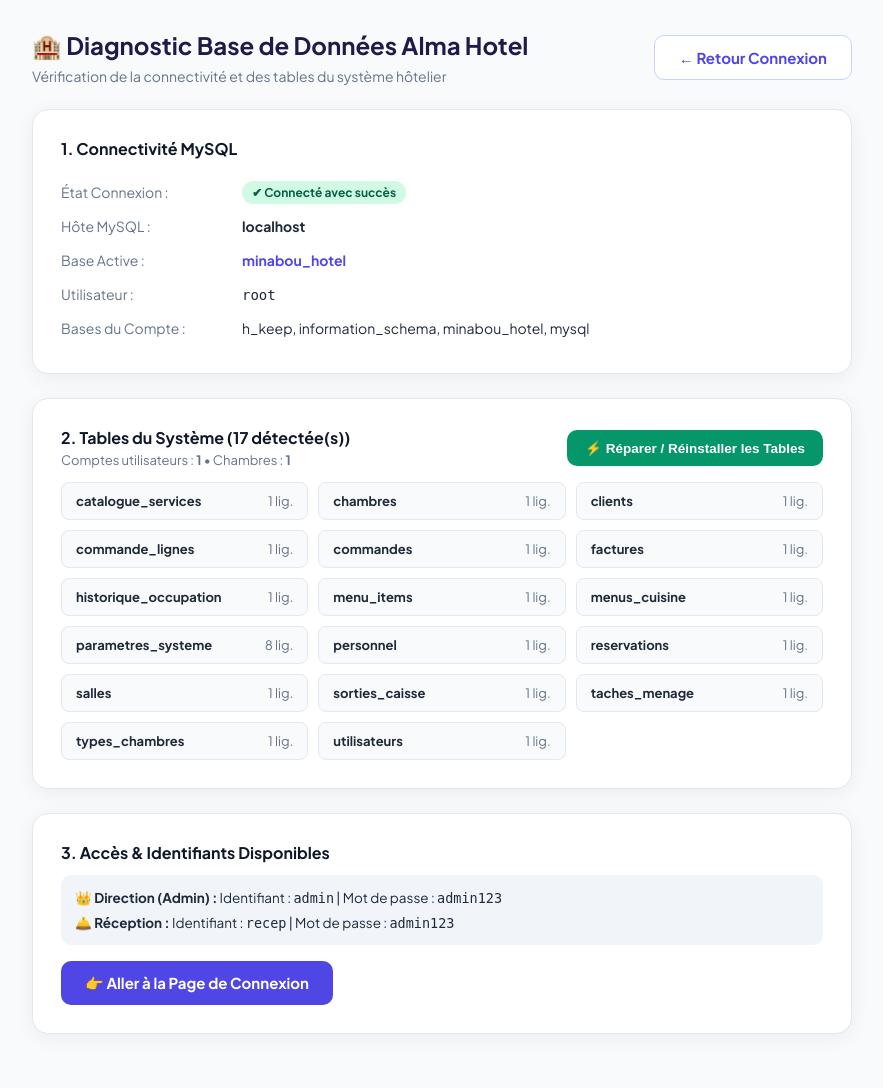
After one commit to benlegladiator/hotel, a PHP site: page /db_status.php in a window 1280 px wide. The commit adds this page. Shown: the whole page, without its empty margins (198-1081 px from the left). Run offline with PHP 8.4, Linux system fonts and the light colour scheme; data comes from the database, SQL or seed files in the repository; both versions use the stored data as it was before the commit; tables that the repository leaves empty hold one stand-in row (values such as "Sample post").

Commit message:
fix(auth): resolution erreur 500 sur login, auto-installation de la base hotel et outil db_status

```diff
--- a/config/db.php
+++ b/config/db.php
@@ -26,13 +26,6 @@ if ($is_local) {
     define('DB_NAME', 'minabou_hotel');
     define('DB_USER', 'root');
     define('DB_PASS', '');
-} else {
-    // ── 2. Paramètres InfinityFree (En Ligne) ─────────────────
-    define('DB_HOST', 'sql113.infinityfree.com');
-    define('DB_USER', 'if0_39882531');
-    define('DB_PASS', 'cmTJtR2Z2yq8MO');
-    define('DB_NAME', 'if0_39882531_mandel');
-}
 
     try {
         $pdo = new PDO(
@@ -46,11 +39,133 @@ try {
                 PDO::ATTR_TIMEOUT            => 5,
             ]
         );
+    } catch (PDOException $e) {
+        $pdo = null;
+        throw $e;
+    }
+} else {
+    // ── 2. Paramètres InfinityFree (En Ligne) ─────────────────
+    $db_host = 'sql113.infinityfree.com';
+    $db_user = 'if0_39882531';
+    $db_pass = 'cmTJtR2Z2yq8MO';
 
+    // Recherche de la base de données hôtelière parmi les bases créées
+    $preferred_dbs = [
+        'if0_39882531_hotel',
+        'if0_39882531_alma',
+        'if0_39882531_almahotel',
+        'if0_39882531_mandel'
+    ];
+
+    $pdo = null;
+    $connected_db = null;
+
+    foreach ($preferred_dbs as $candidate_db) {
+        try {
+            $test_pdo = new PDO(
+                "mysql:host={$db_host};dbname={$candidate_db};charset=utf8mb4",
+                $db_user,
+                $db_pass,
+                [
+                    PDO::ATTR_ERRMODE            => PDO::ERRMODE_EXCEPTION,
+                    PDO::ATTR_DEFAULT_FETCH_MODE => PDO::FETCH_ASSOC,
+                    PDO::ATTR_EMULATE_PREPARES   => false,
+                    PDO::ATTR_TIMEOUT            => 4,
+                ]
+            );
+            $pdo = $test_pdo;
+            $connected_db = $candidate_db;
+            break;
+        } catch (PDOException $ex) {
+            // Tentative sur la base suivante
+        }
+    }
+
+    // Si aucune connexion spécifique n'a marché, tenter la connexion générique
+    if (!$pdo) {
+        $pdo = new PDO(
+            "mysql:host={$db_host};charset=utf8mb4",
+            $db_user,
+            $db_pass,
+            [
+                PDO::ATTR_ERRMODE            => PDO::ERRMODE_EXCEPTION,
+                PDO::ATTR_DEFAULT_FETCH_MODE => PDO::FETCH_ASSOC,
+                PDO::ATTR_EMULATE_PREPARES   => false,
+                PDO::ATTR_TIMEOUT            => 4,
+            ]
+        );
+        $dbs = $pdo->query("SHOW DATABASES")->fetchAll(PDO::FETCH_COLUMN);
+        foreach ($dbs as $db_item) {
+            if (strpos($db_item, 'hotel') !== false || strpos($db_item, 'alma') !== false) {
+                $connected_db = $db_item;
+                $pdo->exec("USE `$connected_db`");
+                break;
+            }
+        }
+        if (!$connected_db && !empty($dbs)) {
+            $connected_db = $dbs[0];
+            $pdo->exec("USE `$connected_db`");
+        }
+    }
+
+    define('DB_HOST', $db_host);
+    define('DB_USER', $db_user);
+    define('DB_PASS', $db_pass);
+    define('DB_NAME', $connected_db ?? 'if0_39882531_mandel');
+}
+
+try {
     // Synchroniser l'heure MySQL avec le fuseau horaire UTC+1
     try {
         $pdo->exec("SET time_zone = '+01:00'");
     } catch (Exception $e) {}
+
+    // Vérifier si la table utilisateurs existe, sinon auto-installer le schéma complet
+    $check_table = $pdo->query("SHOW TABLES LIKE 'utilisateurs'")->fetch();
+    if (!$check_table) {
+        $schema_file = dirname(__DIR__) . '/sql/hotel.sql';
+        if (file_exists($schema_file)) {
+            $raw_sql = file_get_contents($schema_file);
+            $lines = explode("\n", $raw_sql);
+            $clean_lines = [];
+            foreach ($lines as $line) {
+                $trimmed = trim($line);
+                if ($trimmed === '' || strpos($trimmed, '--') === 0 || strpos($trimmed, '#') === 0) continue;
+                $clean_lines[] = $line;
+            }
+            $clean_sql = implode("\n", $clean_lines);
+            $queries = array_filter(array_map('trim', explode(';', $clean_sql)));
+            foreach ($queries as $q) {
+                if (!empty($q)) {
+                    try {
+                        $pdo->exec($q);
+                    } catch (Exception $ex) {}
+                }
+            }
+        }
+
+        // Insérer les données initiales (chambres, admin, réceptionniste)
+        $demo_file = dirname(__DIR__) . '/sql/demo_data.sql';
+        if (file_exists($demo_file)) {
+            $raw_demo = file_get_contents($demo_file);
+            $demo_lines = explode("\n", $raw_demo);
+            $clean_demo_lines = [];
+            foreach ($demo_lines as $dl) {
+                $trimmed = trim($dl);
+                if ($trimmed === '' || strpos($trimmed, '--') === 0 || strpos($trimmed, '#') === 0) continue;
+                $clean_demo_lines[] = $dl;
+            }
+            $clean_demo_sql = implode("\n", $clean_demo_lines);
+            $demo_queries = array_filter(array_map('trim', explode(';', $clean_demo_sql)));
+            foreach ($demo_queries as $dq) {
+                if (!empty($dq)) {
+                    try {
+                        $pdo->exec($dq);
+                    } catch (Exception $ex) {}
+                }
+            }
+        }
+    }
 
     // Auto-migration silencieuse des tables indispensables
     $pdo->exec("
--- /dev/null
+++ b/db_status.php
@@ -0,0 +1,309 @@
+<?php
+// ============================================================
+// db_status.php — Diagnostic & Initialisation Automatique BDD
+// ============================================================
+require_once __DIR__ . '/config/app.php';
+
+$action = $_POST['action'] ?? '';
+$message = '';
+$message_type = 'info';
+
+// Initialisation de la connexion PDO avec capture propre d'erreur
+$pdo = null;
+$pdo_error = null;
+
+try {
+    require_once __DIR__ . '/config/db.php';
+} catch (Throwable $e) {
+    $pdo_error = $e->getMessage();
+}
+
+// Action d'initialisation manuelle ou réparation
+if ($action === 'init_hotel_db' && $pdo) {
+    try {
+        $schema_file = __DIR__ . '/sql/hotel.sql';
+        $demo_file   = __DIR__ . '/sql/demo_data.sql';
+
+        $count_tables = 0;
+        if (file_exists($schema_file)) {
+            $raw_sql = file_get_contents($schema_file);
+            $lines = explode("\n", $raw_sql);
+            $clean_lines = [];
+            foreach ($lines as $line) {
+                $trimmed = trim($line);
+                if ($trimmed === '' || strpos($trimmed, '--') === 0 || strpos($trimmed, '#') === 0) continue;
+                $clean_lines[] = $line;
+            }
+            $clean_sql = implode("\n", $clean_lines);
+            $queries = array_filter(array_map('trim', explode(';', $clean_sql)));
+            foreach ($queries as $q) {
+                if (!empty($q)) {
+                    $pdo->exec($q);
+                    $count_tables++;
+                }
+            }
+        }
+
+        if (file_exists($demo_file)) {
+            $raw_demo = file_get_contents($demo_file);
+            $demo_lines = explode("\n", $raw_demo);
+            $clean_demo_lines = [];
+            foreach ($demo_lines as $dl) {
+                $trimmed = trim($dl);
+                if ($trimmed === '' || strpos($trimmed, '--') === 0 || strpos($trimmed, '#') === 0) continue;
+                $clean_demo_lines[] = $dl;
+            }
+            $clean_demo_sql = implode("\n", $clean_demo_lines);
+            $demo_queries = array_filter(array_map('trim', explode(';', $clean_demo_sql)));
+            foreach ($demo_queries as $dq) {
+                if (!empty($dq)) {
+                    try {
+                        $pdo->exec($dq);
+                    } catch (Exception $ex) {}
+                }
+            }
+        }
+
+        $message = "Base de données initialisée avec succès ! Les tables et les comptes de départ sont prêts.";
+        $message_type = 'success';
+    } catch (Throwable $e) {
+        $message = "Erreur lors de l'initialisation : " . $e->getMessage();
+        $message_type = 'danger';
+    }
+}
+
+// Récupération de l'état des tables
+$tables = [];
+$users_count = 0;
+$rooms_count = 0;
+$dbs_list = [];
+
+if ($pdo) {
+    try {
+        $dbs_list = $pdo->query("SHOW DATABASES")->fetchAll(PDO::FETCH_COLUMN);
+    } catch (Throwable $e) {}
+
+    try {
+        $tbl_res = $pdo->query("SHOW TABLES")->fetchAll(PDO::FETCH_COLUMN);
+        foreach ($tbl_res as $tbl) {
+            try {
+                $cnt = (int)$pdo->query("SELECT COUNT(*) FROM `{$tbl}`")->fetchColumn();
+                $tables[$tbl] = $cnt;
+            } catch (Throwable $e) {
+                $tables[$tbl] = 'Erreur';
+            }
+        }
+        if (isset($tables['utilisateurs'])) {
+            $users_count = $tables['utilisateurs'];
+        }
+        if (isset($tables['chambres'])) {
+            $rooms_count = $tables['chambres'];
+        }
+    } catch (Throwable $e) {}
+}
+?>
+<!DOCTYPE html>
+<html lang="fr">
+<head>
+    <meta charset="UTF-8">
+    <meta name="viewport" content="width=device-width, initial-scale=1.0">
+    <title>Diagnostic BDD — Alma Hotel</title>
+    <link href="https://fonts.googleapis.com/css2?family=Plus+Jakarta+Sans:wght@400;600;700;800&display=swap" rel="stylesheet">
+    <style>
+        :root {
+            --primary: #4f46e5;
+            --success: #059669;
+            --danger: #e11d48;
+            --navy: #1e1b4b;
+        }
+        body {
+            font-family: 'Plus Jakarta Sans', sans-serif;
+            background: #f8fafc;
+            color: #1e293b;
+            margin: 0;
+            padding: 30px 20px;
+        }
+        .container {
+            max-width: 820px;
+            margin: 0 auto;
+        }
+        .card {
+            background: #ffffff;
+            border-radius: 16px;
+            border: 1px solid #e2e8f0;
+            box-shadow: 0 4px 20px rgba(0,0,0,0.06);
+            padding: 28px;
+            margin-bottom: 24px;
+        }
+        h1 { margin: 0 0 6px 0; font-size: 24px; color: var(--navy); }
+        .badge {
+            display: inline-block;
+            padding: 4px 10px;
+            border-radius: 20px;
+            font-size: 12px;
+            font-weight: 700;
+        }
+        .badge-success { background: #d1fae5; color: #065f46; }
+        .badge-danger { background: #ffe4e6; color: #9f1239; }
+        .table-grid {
+            display: grid;
+            grid-template-columns: repeat(auto-fill, minmax(220px, 1fr));
+            gap: 10px;
+            margin-top: 14px;
+        }
+        .table-item {
+            background: #f8fafc;
+            border: 1px solid #e2e8f0;
+            border-radius: 8px;
+            padding: 10px 14px;
+            display: flex;
+            justify-content: space-between;
+            font-size: 13px;
+        }
+        .btn {
+            background: var(--primary);
+            color: #fff;
+            border: none;
+            border-radius: 10px;
+            padding: 12px 24px;
+            font-size: 15px;
+            font-weight: 700;
+            cursor: pointer;
+            text-decoration: none;
+            display: inline-flex;
+            align-items: center;
+            gap: 8px;
+        }
+        .btn-success { background: var(--success); }
+        .btn:hover { opacity: 0.95; }
+        .alert {
+            padding: 14px 18px;
+            border-radius: 10px;
+            margin-bottom: 20px;
+            font-size: 14px;
+            font-weight: 600;
+        }
+        .alert-success { background: #ecfdf5; color: #065f46; border: 1px solid #a7f3d0; }
+        .alert-danger { background: #fff1f2; color: #9f1239; border: 1px solid #fecdd3; }
+        .alert-info { background: #eff6ff; color: #1e40af; border: 1px solid #bfdbfe; }
+    </style>
+</head>
+<body>
+
+<div class="container">
+
+    <div style="display:flex; justify-content:space-between; align-items:center; margin-bottom:24px; flex-wrap:wrap; gap:12px;">
+        <div>
+            <h1>🏨 Diagnostic Base de Données Alma Hotel</h1>
+            <p style="margin:4px 0 0 0; color:#64748b; font-size:14px;">Vérification de la connectivité et des tables du système hôtelier</p>
+        </div>
+        <div>
+            <a href="login.php" class="btn" style="background:#fff; color:#4f46e5; border:1px solid #c7d2fe;">
+                ← Retour Connexion
+            </a>
+        </div>
+    </div>
+
+    <?php if ($message): ?>
+        <div class="alert alert-<?= $message_type ?>">
+            <?= htmlspecialchars($message) ?>
+        </div>
+    <?php endif; ?>
+
+    <!-- Statut Général -->
+    <div class="card">
+        <h2 style="font-size:16px; margin:0 0 16px 0; color:#0f172a;">1. Connectivité MySQL</h2>
+        <table style="width:100%; border-collapse:collapse; font-size:14px;">
+            <tr>
+                <td style="padding:8px 0; color:#64748b; width:180px;">État Connexion :</td>
+                <td>
+                    <?php if ($pdo): ?>
+                        <span class="badge badge-success">✔ Connecté avec succès</span>
+                    <?php else: ?>
+                        <span class="badge badge-danger">✖ Échec de connexion</span>
+                    <?php endif; ?>
+                </td>
+            </tr>
+            <tr>
+                <td style="padding:8px 0; color:#64748b;">Hôte MySQL :</td>
+                <td><strong><?= htmlspecialchars(defined('DB_HOST') ? DB_HOST : 'Non défini') ?></strong></td>
+            </tr>
+            <tr>
+                <td style="padding:8px 0; color:#64748b;">Base Active :</td>
+                <td><strong style="color:var(--primary);"><?= htmlspecialchars(defined('DB_NAME') ? DB_NAME : 'Non définie') ?></strong></td>
+            </tr>
+            <tr>
+                <td style="padding:8px 0; color:#64748b;">Utilisateur :</td>
+                <td><code><?= htmlspecialchars(defined('DB_USER') ? DB_USER : 'Non défini') ?></code></td>
+            </tr>
+            <?php if (!empty($dbs_list)): ?>
+            <tr>
+                <td style="padding:8px 0; color:#64748b;">Bases du Compte :</td>
+                <td><?= implode(', ', array_map('htmlspecialchars', $dbs_list)) ?></td>
+            </tr>
+            <?php endif; ?>
+            <?php if ($pdo_error): ?>
+            <tr>
+                <td style="padding:8px 0; color:#e11d48;">Détail Erreur :</td>
+                <td style="color:#e11d48;"><code><?= htmlspecialchars($pdo_error) ?></code></td>
+            </tr>
+            <?php endif; ?>
+        </table>
+    </div>
+
+    <!-- Statut des Tables -->
+    <div class="card">
+        <div style="display:flex; justify-content:space-between; align-items:center; flex-wrap:wrap; gap:12px;">
+            <div>
+                <h2 style="font-size:16px; margin:0; color:#0f172a;">2. Tables du Système (<?= count($tables) ?> détectée(s))</h2>
+                <p style="margin:4px 0 0 0; color:#64748b; font-size:13px;">
+                    Comptes utilisateurs : <strong><?= $users_count ?></strong> &bull; Chambres : <strong><?= $rooms_count ?></strong>
+                </p>
+            </div>
+            <form method="POST" action="db_status.php" onsubmit="return confirm('Confirmez-vous l\'initialisation/réparation des tables de l\'hôtel ?');">
+                <input type="hidden" name="action" value="init_hotel_db">
+                <button type="submit" class="btn btn-success" style="font-size:13.5px; padding:10px 18px;">
+                    ⚡ <?= empty($tables) ? 'Créer les Tables Maintenant' : 'Réparer / Réinstaller les Tables' ?>
+                </button>
+            </form>
+        </div>
+
+        <?php if (!empty($tables)): ?>
+            <div class="table-grid">
+                <?php foreach ($tables as $tname => $tcnt): ?>
+                    <div class="table-item">
+                        <span><strong><?= htmlspecialchars($tname) ?></strong></span>
+                        <span style="color:#64748b;"><?= htmlspecialchars((string)$tcnt) ?> lig.</span>
+                    </div>
+                <?php endforeach; ?>
+            </div>
+        <?php else: ?>
+            <div style="background:#fffbeb; border:1px solid #fde68a; border-radius:10px; padding:16px; margin-top:16px; color:#92400e; font-size:13.5px;">
+                ⚠️ <strong>Aucune table trouvée dans cette base de données.</strong><br>
+                Cliquez sur le bouton vert <strong>« Créer les Tables Maintenant »</strong> ci-dessus pour déployer automatiquement le schéma et créer le compte administrateur <code>admin</code> / <code>admin123</code>.
+            </div>
+        <?php endif; ?>
+    </div>
+
+    <!-- Identifiants de Connexion par défaut -->
+    <div class="card">
+        <h2 style="font-size:16px; margin:0 0 12px 0; color:#0f172a;">3. Accès & Identifiants Disponibles</h2>
+        <div style="background:#f1f5f9; border-radius:10px; padding:14px; font-size:13.5px;">
+            <div style="margin-bottom:8px;">
+                👑 <strong>Direction (Admin) :</strong> Identifiant : <code>admin</code> | Mot de passe : <code>admin123</code>
+            </div>
+            <div>
+                🛎️ <strong>Réception :</strong> Identifiant : <code>recep</code> | Mot de passe : <code>admin123</code>
+            </div>
+        </div>
+        <div style="margin-top:16px;">
+            <a href="login.php" class="btn">
+                👉 Aller à la Page de Connexion
+            </a>
+        </div>
+    </div>
+
+</div>
+
+</body>
+</html>
```
Also changed, not shown: login.php (+22 -1 lines), sql/demo_data.sql (+14 -31 lines), sql/hotel.sql (+18 -43 lines). Lines whose indentation alone changed are shown as unchanged.
